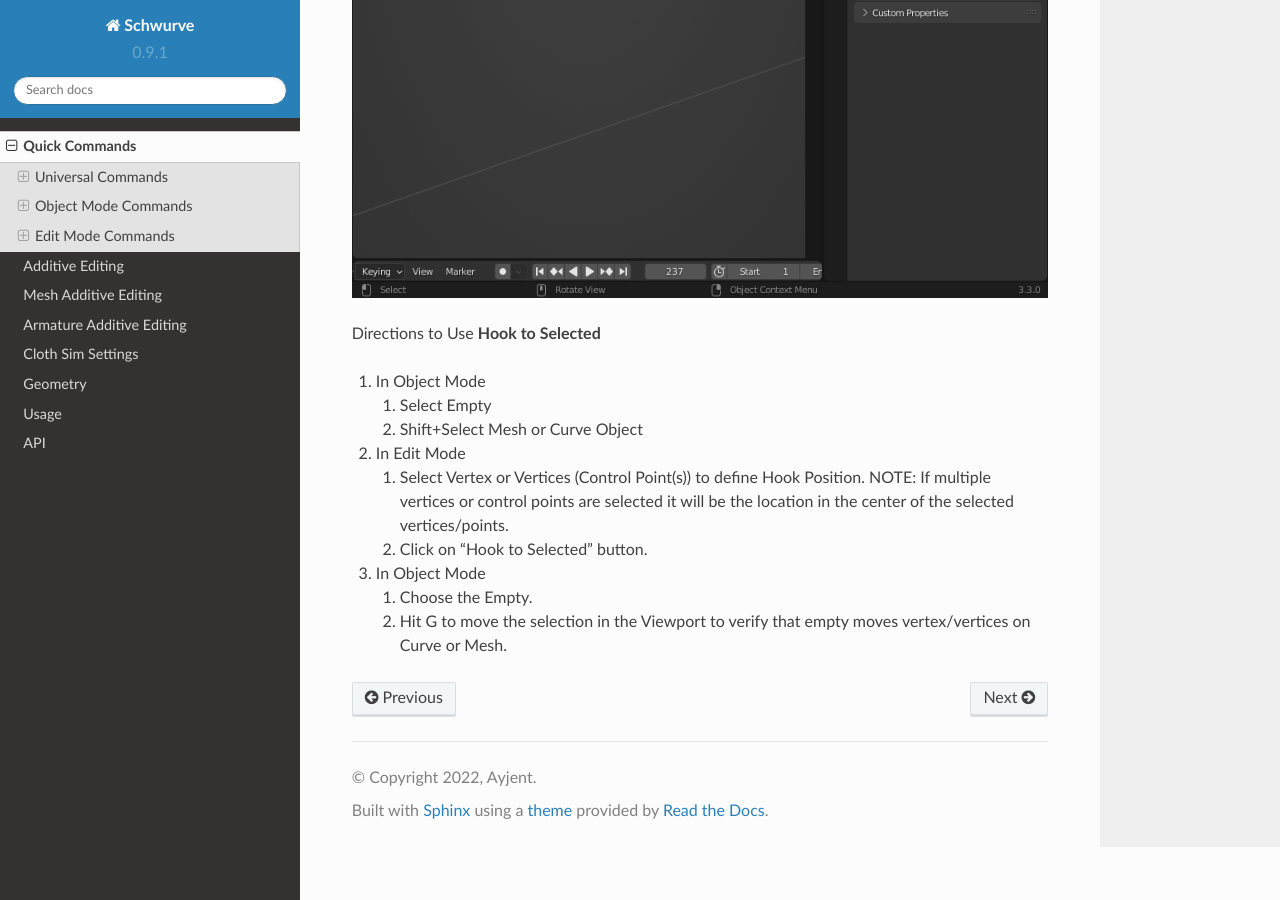
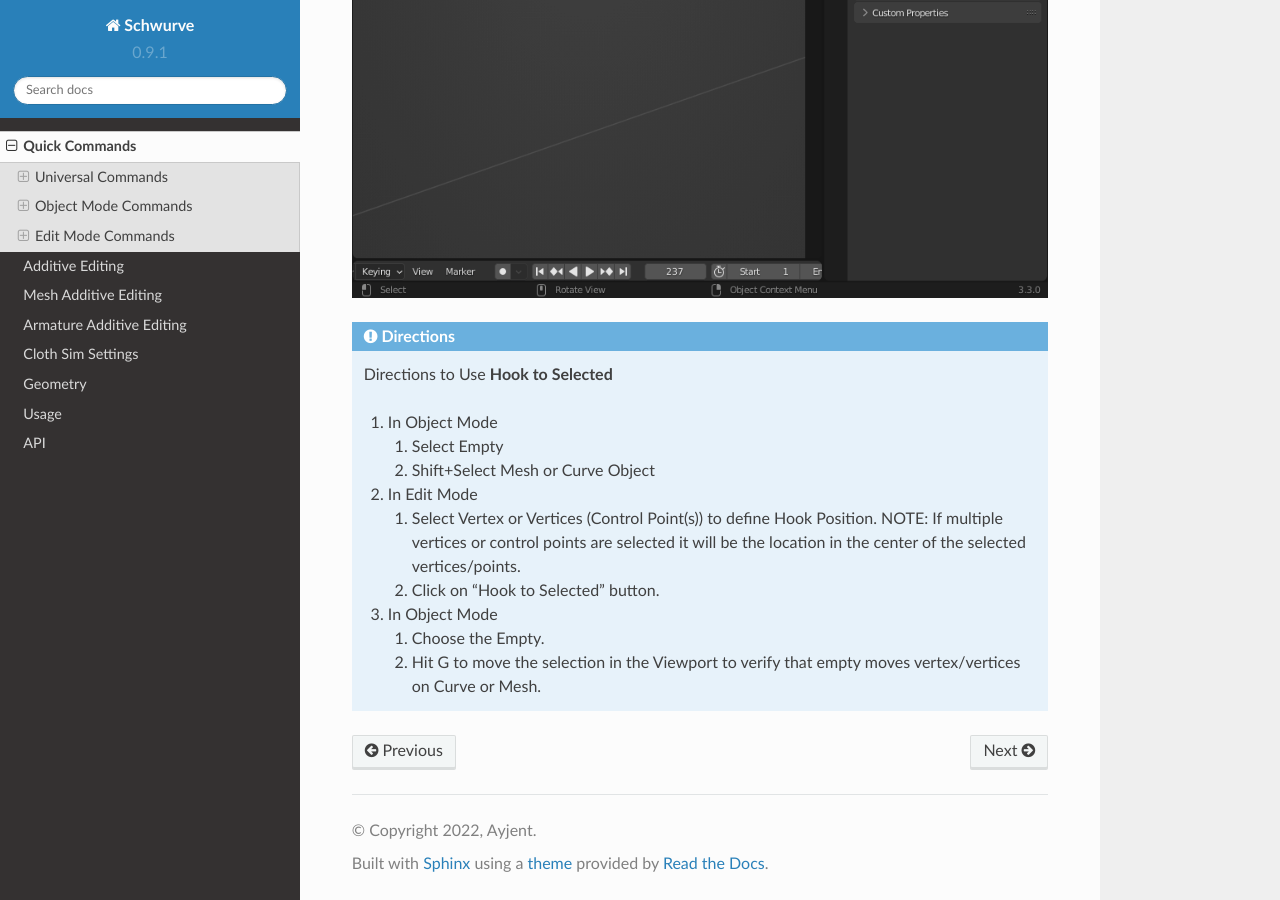
Before and after one commit to Ayjent/SchwurveTest, a Sphinx documentation site: the page built from docs/source/quick_commands.rst, in a window 1280 px wide and 900 px high, scrolled down 4150 px. Built offline with Sphinx 7.4.7 and the Read the Docs theme 2.0.0, drawn with Linux system fonts in a browser that asks for light colours.

Commit message:
Update quick_commands.rst

```diff
--- a/docs/source/quick_commands.rst
+++ b/docs/source/quick_commands.rst
@@ -48,7 +48,7 @@ selected vertices/control points.
 
 .. image:: ../_static/Hook2Selected.gif
 
-.. container::
+.. admonition:: Directions
 
    Directions to Use **Hook to Selected**
 
```
